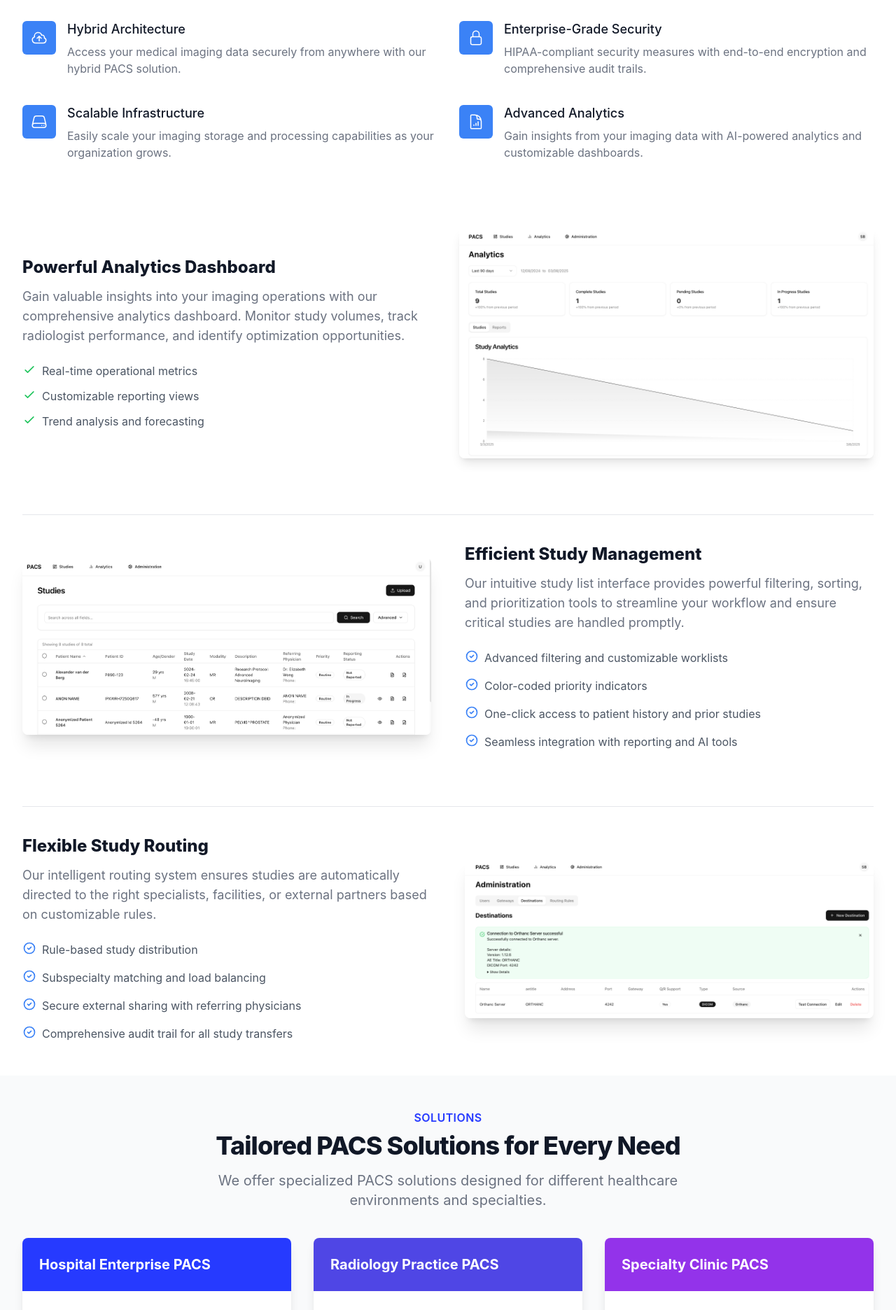
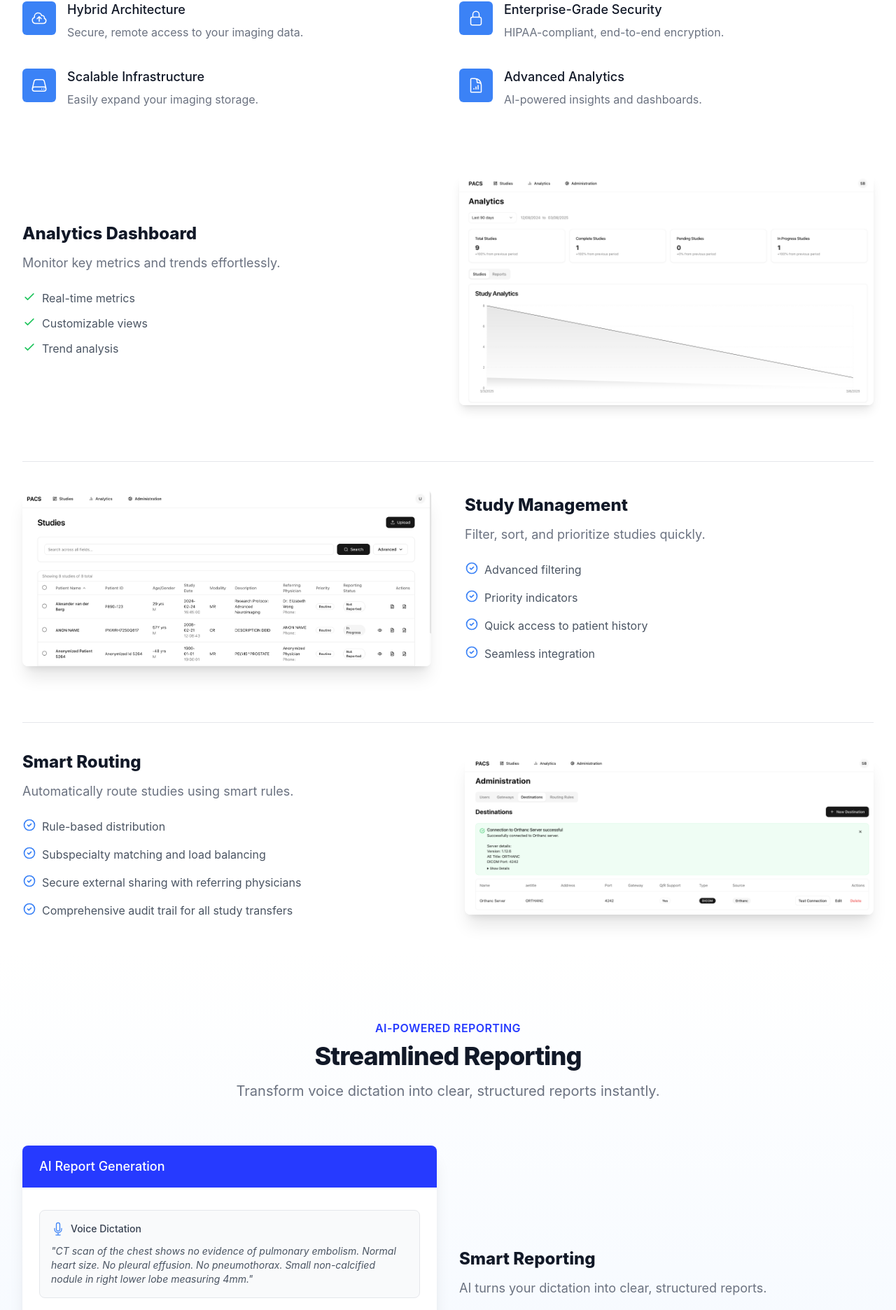
Before and after one commit to innovationdx-inc/landing-page, a Next.js app: page / in a window 1280 px wide. Shown: the part 866-2738 px from the top of the page at 70% size. Built offline with nearby package versions, Linux system fonts and the light colour scheme.

Commit message:
cleaned up landing page

```diff
--- a/components/AIReportGeneration.js
+++ b/components/AIReportGeneration.js
@@ -8,10 +8,10 @@ export default function AIReportGeneration() {
         <div className="text-center">
           <h2 className="text-base text-blue-600 font-semibold tracking-wide uppercase">AI-Powered Reporting</h2>
           <p className="mt-2 text-3xl leading-8 font-extrabold tracking-tight text-gray-900 sm:text-4xl">
-            Revolutionize Your Radiology Reporting Workflow
+            Streamlined Reporting
           </p>
           <p className="mt-4 max-w-2xl text-xl text-gray-500 mx-auto">
-            Our advanced AI technology transforms voice dictation into structured, accurate radiology reports in seconds.
+            Transform voice dictation into clear, structured reports instantly.
           </p>
         </div>
 
@@ -71,11 +71,10 @@ export default function AIReportGeneration() {
 
             <div className="mt-10 lg:mt-0">
               <h3 className="text-2xl font-extrabold text-gray-900">
-                Intelligent Radiology Reporting
+                Smart Reporting
               </h3>
               <p className="mt-3 text-lg text-gray-500">
-                Our AI-powered dictation and report generation system understands radiological terminology and
-                automatically structures findings into comprehensive, standardized reports.
+                AI turns your dictation into clear, structured reports.
               </p>
 
               <div className="mt-10 space-y-10">
@@ -86,9 +85,9 @@ export default function AIReportGeneration() {
                     </div>
                   </div>
                   <div className="ml-4">
-                    <h4 className="text-lg leading-6 font-medium text-gray-900">Natural Voice Dictation</h4>
+                    <h4 className="text-lg leading-6 font-medium text-gray-900">Speak Naturally</h4>
                     <p className="mt-2 text-base text-gray-500">
-                      Simply speak naturally about your findings. Our AI understands radiological terminology and context.
+                      Just speak—our AI gets it.
                     </p>
                   </div>
                 </div>
@@ -100,9 +99,9 @@ export default function AIReportGeneration() {
                     </div>
                   </div>
                   <div className="ml-4">
-                    <h4 className="text-lg leading-6 font-medium text-gray-900">Structured Reports</h4>
+                    <h4 className="text-lg leading-6 font-medium text-gray-900">Clear Reports</h4>
                     <p className="mt-2 text-base text-gray-500">
-                      AI automatically organizes findings into properly structured reports following ACR guidelines and your institution's templates.
+                      AI organizes your findings into clear reports.
                     </p>
                   </div>
                 </div>
@@ -114,9 +113,9 @@ export default function AIReportGeneration() {
                     </div>
                   </div>
                   <div className="ml-4">
-                    <h4 className="text-lg leading-6 font-medium text-gray-900">Time-Saving Efficiency</h4>
+                    <h4 className="text-lg leading-6 font-medium text-gray-900">Faster Reporting</h4>
                     <p className="mt-2 text-base text-gray-500">
-                      Reduce reporting time by up to 70% while improving accuracy and consistency across your practice.
+                      Cut reporting time by 70% with consistent accuracy.
                     </p>
                   </div>
                 </div>
--- a/components/Features.js
+++ b/components/Features.js
@@ -11,22 +11,22 @@ import Image from 'next/image';
 const features = [
   {
     name: 'Hybrid Architecture',
-    description: 'Access your medical imaging data securely from anywhere with our hybrid PACS solution.',
+    description: 'Secure, remote access to your imaging data.',
     icon: CloudArrowUpIcon,
   },
   {
     name: 'Enterprise-Grade Security',
-    description: 'HIPAA-compliant security measures with end-to-end encryption and comprehensive audit trails.',
+    description: 'HIPAA-compliant, end-to-end encryption.',
     icon: LockClosedIcon,
   },
   {
     name: 'Scalable Infrastructure',
-    description: 'Easily scale your imaging storage and processing capabilities as your organization grows.',
+    description: 'Easily expand your imaging storage.',
     icon: ServerIcon,
   },
   {
     name: 'Advanced Analytics',
-    description: 'Gain insights from your imaging data with AI-powered analytics and customizable dashboards.',
+    description: 'AI-powered insights and dashboards.',
     icon: DocumentChartBarIcon,
   },
   // {
@@ -48,10 +48,10 @@ export default function Features() {
         <div className="lg:text-center">
           <h2 className="text-base text-blue-600 font-semibold tracking-wide uppercase">Features</h2>
           <p className="mt-2 text-3xl leading-8 font-extrabold tracking-tight text-gray-900 sm:text-4xl">
-            A Better Way to Manage Medical Imaging
+            Effortless Imaging Management
           </p>
           <p className="mt-4 max-w-2xl text-xl text-gray-500 lg:mx-auto">
-            InnovationDX PACS combines cutting-edge technology with intuitive design to transform your diagnostic workflow.
+            Cutting-edge PACS that streamlines your workflow.
           </p>
         </div>
 
@@ -76,10 +76,10 @@ export default function Features() {
           <div className="lg:grid lg:grid-cols-2 lg:gap-8 lg:items-center">
             <div>
               <h3 className="text-2xl font-extrabold text-gray-900">
-                Powerful Analytics Dashboard
+                Analytics Dashboard
               </h3>
               <p className="mt-3 text-lg text-gray-500">
-                Gain valuable insights into your imaging operations with our comprehensive analytics dashboard. Monitor study volumes, track radiologist performance, and identify optimization opportunities.
+                Monitor key metrics and trends effortlessly.
               </p>
               <div className="mt-6">
                 <ul className="space-y-3">
@@ -89,7 +89,7 @@ export default function Features() {
                         <path strokeLinecap="round" strokeLinejoin="round" strokeWidth="2" d="M5 13l4 4L19 7"></path>
                       </svg>
                     </div>
-                    <span className="ml-2 text-gray-600">Real-time operational metrics</span>
+                    <span className="ml-2 text-gray-600">Real-time metrics</span>
                   </li>
                   <li className="flex items-start">
                     <div className="flex-shrink-0">
@@ -97,7 +97,7 @@ export default function Features() {
                         <path strokeLinecap="round" strokeLinejoin="round" strokeWidth="2" d="M5 13l4 4L19 7"></path>
                       </svg>
                     </div>
-                    <span className="ml-2 text-gray-600">Customizable reporting views</span>
+                    <span className="ml-2 text-gray-600">Customizable views</span>
                   </li>
                   <li className="flex items-start">
                     <div className="flex-shrink-0">
@@ -105,7 +105,7 @@ export default function Features() {
                         <path strokeLinecap="round" strokeLinejoin="round" strokeWidth="2" d="M5 13l4 4L19 7"></path>
                       </svg>
                     </div>
-                    <span className="ml-2 text-gray-600">Trend analysis and forecasting</span>
+                    <span className="ml-2 text-gray-600">Trend analysis</span>
                   </li>
                 </ul>
               </div>
@@ -140,10 +140,10 @@ export default function Features() {
             </div>
             <div className="mb-10 lg:mb-0 order-1 lg:order-2">
               <h3 className="text-2xl font-extrabold text-gray-900">
-                Efficient Study Management
+                Study Management
               </h3>
               <p className="mt-3 text-lg text-gray-500">
-                Our intuitive study list interface provides powerful filtering, sorting, and prioritization tools to streamline your workflow and ensure critical studies are handled promptly.
+                Filter, sort, and prioritize studies quickly.
               </p>
               <div className="mt-6">
                 <ul className="space-y-4">
@@ -151,25 +151,25 @@ export default function Features() {
                     <svg className="h-5 w-5 text-blue-500 mr-2" fill="none" stroke="currentColor" viewBox="0 0 24 24" xmlns="http://www.w3.org/2000/svg">
                       <path strokeLinecap="round" strokeLinejoin="round" strokeWidth="2" d="M9 12l2 2 4-4m6 2a9 9 0 11-18 0 9 9 0 0118 0z"></path>
                     </svg>
-                    <span className="text-gray-600">Advanced filtering and customizable worklists</span>
+                    <span className="text-gray-600">Advanced filtering</span>
                   </li>
                   <li className="flex">
                     <svg className="h-5 w-5 text-blue-500 mr-2" fill="none" stroke="currentColor" viewBox="0 0 24 24" xmlns="http://www.w3.org/2000/svg">
                       <path strokeLinecap="round" strokeLinejoin="round" strokeWidth="2" d="M9 12l2 2 4-4m6 2a9 9 0 11-18 0 9 9 0 0118 0z"></path>
                     </svg>
-                    <span className="text-gray-600">Color-coded priority indicators</span>
+                    <span className="text-gray-600">Priority indicators</span>
                   </li>
                   <li className="flex">
                     <svg className="h-5 w-5 text-blue-500 mr-2" fill="none" stroke="currentColor" viewBox="0 0 24 24" xmlns="http://www.w3.org/2000/svg">
                       <path strokeLinecap="round" strokeLinejoin="round" strokeWidth="2" d="M9 12l2 2 4-4m6 2a9 9 0 11-18 0 9 9 0 0118 0z"></path>
                     </svg>
-                    <span className="text-gray-600">One-click access to patient history and prior studies</span>
+                    <span className="text-gray-600">Quick access to patient history</span>
                   </li>
                   <li className="flex">
                     <svg className="h-5 w-5 text-blue-500 mr-2" fill="none" stroke="currentColor" viewBox="0 0 24 24" xmlns="http://www.w3.org/2000/svg">
                       <path strokeLinecap="round" strokeLinejoin="round" strokeWidth="2" d="M9 12l2 2 4-4m6 2a9 9 0 11-18 0 9 9 0 0118 0z"></path>
                     </svg>
-                    <span className="text-gray-600">Seamless integration with reporting and AI tools</span>
+                    <span className="text-gray-600">Seamless integration</span>
                   </li>
                 </ul>
               </div>
@@ -182,10 +182,10 @@ export default function Features() {
           <div className="lg:grid lg:grid-cols-2 lg:gap-12 lg:items-center">
             <div className="mb-10 lg:mb-0">
               <h3 className="text-2xl font-extrabold text-gray-900">
-                Flexible Study Routing
+                Smart Routing
               </h3>
               <p className="mt-3 text-lg text-gray-500">
-                Our intelligent routing system ensures studies are automatically directed to the right specialists, facilities, or external partners based on customizable rules.
+                Automatically route studies using smart rules.
               </p>
               <div className="mt-6">
                 <ul className="space-y-4">
@@ -193,7 +193,7 @@ export default function Features() {
                     <svg className="h-5 w-5 text-blue-500 mr-2" fill="none" stroke="currentColor" viewBox="0 0 24 24" xmlns="http://www.w3.org/2000/svg">
                       <path strokeLinecap="round" strokeLinejoin="round" strokeWidth="2" d="M9 12l2 2 4-4m6 2a9 9 0 11-18 0 9 9 0 0118 0z"></path>
                     </svg>
-                    <span className="text-gray-600">Rule-based study distribution</span>
+                    <span className="text-gray-600">Rule-based distribution</span>
                   </li>
                   <li className="flex">
                     <svg className="h-5 w-5 text-blue-500 mr-2" fill="none" stroke="currentColor" viewBox="0 0 24 24" xmlns="http://www.w3.org/2000/svg">
--- a/components/Hero.js
+++ b/components/Hero.js
@@ -13,7 +13,7 @@ export default function Hero() {
                 <span className="block text-blue-600">for modern radiology</span>
               </h1>
               <p className="mt-4 text-base text-gray-600 sm:text-lg max-w-xl">
-                Bring your radiologists' productivity and patient satisfaction to new levels.
+              Bring your radiologist productivity and patient satisfaction to new levels.
               </p>
               <div className="mt-6">
                 <div className="rounded-md shadow inline-block">
--- a/components/Solutions.js
+++ b/components/Solutions.js
@@ -3,7 +3,7 @@ import Image from 'next/image';
 const solutions = [
   {
     title: 'Hospital Enterprise PACS',
-    description: 'A comprehensive imaging solution for large hospitals and healthcare networks, supporting multiple departments and facilities with centralized management.',
+    description: 'Comprehensive solution for large hospitals with centralized management.',
     features: [
       'Centralized image repository',
       'Cross-department workflow integration',
@@ -15,7 +15,7 @@ const solutions = [
   },
   {
     title: 'Radiology Practice PACS',
-    description: 'Tailored for radiology practices and imaging centers, optimizing radiologist workflow and reporting efficiency.',
+    description: 'Optimized for efficient radiologist workflow.',
     features: [
       'Streamlined reading workflow',
       'Integrated reporting templates',
@@ -27,7 +27,7 @@ const solutions = [
   },
   {
     title: 'Specialty Clinic PACS',
-    description: 'Specialized solutions for cardiology, orthopedics, ophthalmology, and other specialty practices with modality-specific tools.',
+    description: 'Modality-specific solution for specialty clinics.',
     features: [
       'Specialty measurement tools',
       'Procedure-specific workflows',
@@ -46,10 +46,10 @@ export default function Solutions() {
         <div className="text-center">
           <h2 className="text-base text-blue-600 font-semibold tracking-wide uppercase">Solutions</h2>
           <p className="mt-2 text-3xl leading-8 font-extrabold tracking-tight text-gray-900 sm:text-4xl">
-            Tailored PACS Solutions for Every Need
+            Tailored PACS
           </p>
           <p className="mt-4 max-w-2xl text-xl text-gray-500 mx-auto">
-            We offer specialized PACS solutions designed for different healthcare environments and specialties.
+            Innovative PACS for every healthcare setting.
           </p>
         </div>
 
--- a/pages/index.js
+++ b/pages/index.js
@@ -23,7 +23,7 @@ export default function Home() {
       <main>
         <Hero />
         <Features />
-        <Solutions />
+        {/* <Solutions /> */}
         <AIReportGeneration />
         {/* <Testimonials /> */}
         {/* <Pricing /> */}
```
